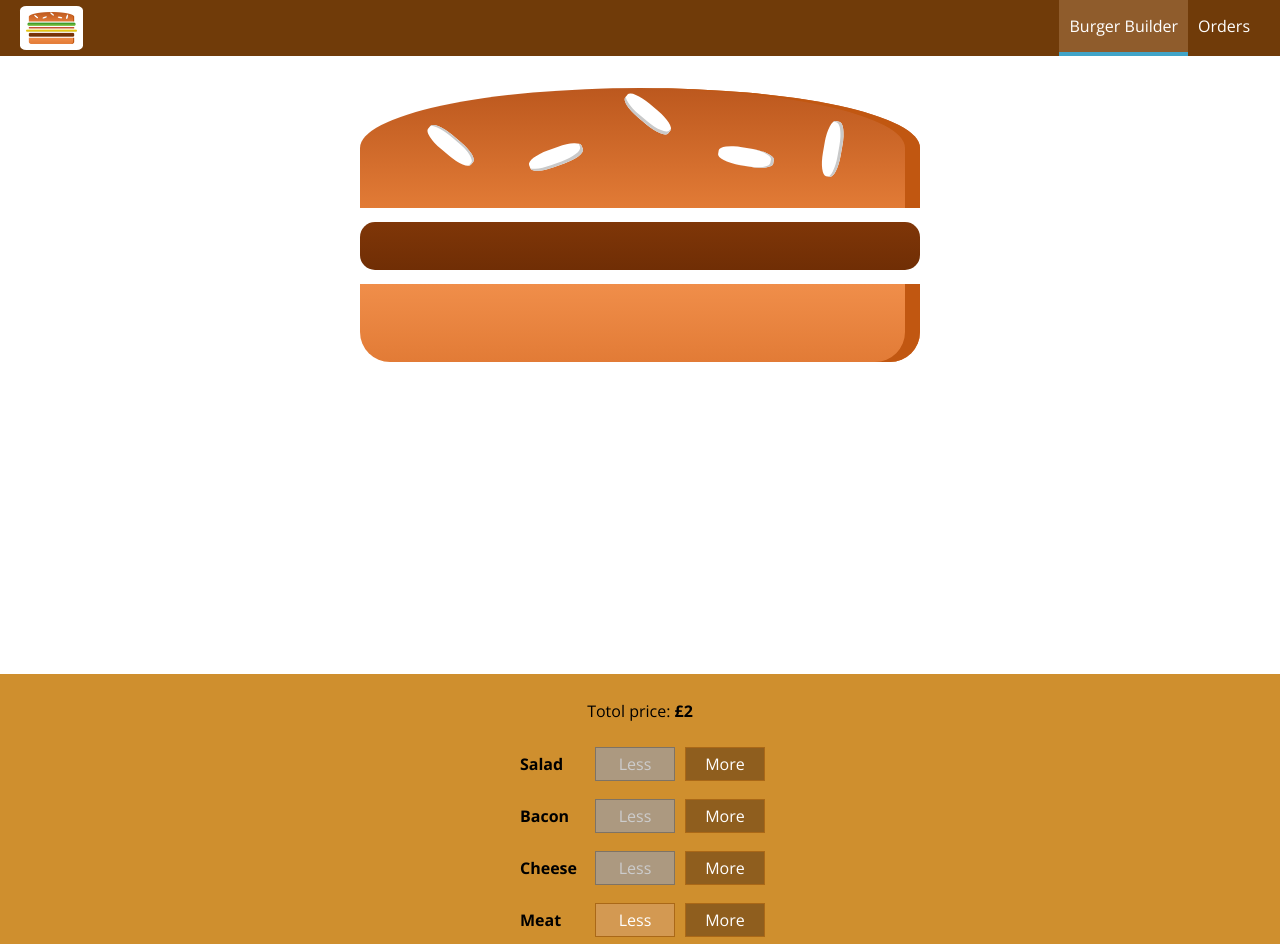
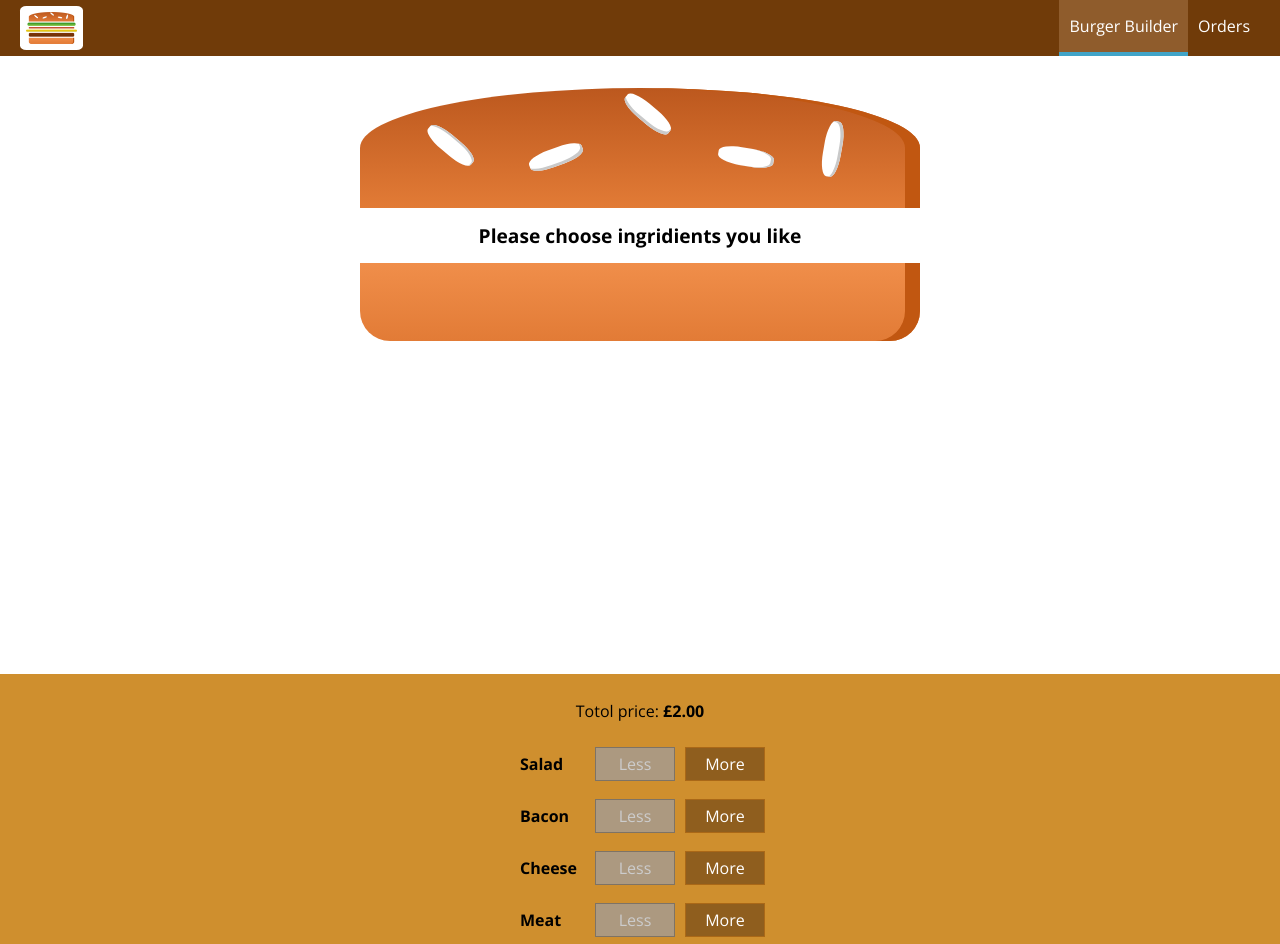
Before and after one commit to Vitalik-Kh/My-Burger, a React app: page / in a window 1280 px wide. Shown: the top 944 px of the page. Built offline with nearby package versions, Linux system fonts and the light colour scheme.

Commit message:
S15-L265 Add redux to checkout and contact form

```diff
--- a/src/components/Order/CheckoutSummery/CheckoutSummery.js
+++ b/src/components/Order/CheckoutSummery/CheckoutSummery.js
@@ -10,6 +10,7 @@ const checkoutSummery = (props) => {
       <h1>We hope you like it!</h1>
       <div style={{width: '100%', margin: 'auto'}}>
         <Burger ingridients={props.ingridients}/>
+        <p>Total price: <strong>{props.price}</strong></p>
       </div>
       <Button
         type='Danger'
--- a/src/containers/BurgerBuilder/BurgerBuilder.js
+++ b/src/containers/BurgerBuilder/BurgerBuilder.js
@@ -11,19 +11,9 @@ import withErrorHandler from '../../hoc/withErrorHandler';
 import {connect} from 'react-redux';
 import * as actionTypes from '../../store/actions';
 
-const INGRIDIENTS_PRICES = {
-  salad: 0.70,
-  bacon: 1.00,
-  cheese: 1.10,
-  meat: 1.20
-}
-
 class BurgerBuilder extends Component {
   state = {
-    totalPrice: 2.00,
-    purchasable: false,
     viewOrder: false,
-    currency: '£',
     loading: false,
     error: false
   }
@@ -44,28 +34,7 @@ class BurgerBuilder extends Component {
         return ingridients[key];
       })
       .reduce((sum, el) => sum + el);
-      this.setState({purchasable: sum > 0});
-  }
-
-  addIngridient = (type) => {
-    const newIngridients = {...this.state.ingridients};
-    let newPrice = parseFloat(this.state.totalPrice);
-    newIngridients[type] += 1;
-    newPrice += INGRIDIENTS_PRICES[type];
-    this.setState({ingridients: newIngridients, totalPrice: newPrice.toFixed(2)});
-    this.updateStatePurchasable(newIngridients);
-  }
-
-  removeIngridient = (type) => {
-    const newIngridients = {...this.state.ingridients};
-    let newPrice = parseFloat(this.state.totalPrice);
-    if (newIngridients[type] > 0) {
-       newIngridients[type] -= 1;
-       newPrice -= INGRIDIENTS_PRICES[type];
-       this.setState({ingridients: newIngridients, totalPrice: newPrice.toFixed(2)});
-       this.updateStatePurchasable(newIngridients);
-
-    }
+    return sum > 0;
   }
 
   viewOrder = () => {
@@ -77,19 +46,7 @@ class BurgerBuilder extends Component {
   }
 
   continueOrder = () => {
-    const queryParams = [];
-    for (let i in this.props.ingridients) {
-      queryParams.push(encodeURIComponent(i) + '=' + encodeURIComponent(this.props.ingridients[i]));
-    }
-    queryParams.push('price=' + this.state.totalPrice);
-    const queryString = queryParams.join('&');
-
-    this.props.history.push({
-      pathname: this.props.match.url + 'checkout',
-      search: '?' + queryString
-
-
-    })
+    this.props.history.push(this.props.match.url + 'checkout');
   }
 
   render = () => {
@@ -109,8 +66,8 @@ class BurgerBuilder extends Component {
             addIngridient={this.props.onAddIngridient}
             removeIngridient={this.props.onRemoveIngridient}
             disabled={btnIsDisabled}
-            price={this.state.currency + this.state.totalPrice}
-            purchasable={!this.state.purchasable}
+            price={this.props.currency + this.props.totalPrice}
+            purchasable={!this.updateStatePurchasable(this.props.ingridients)}
             clicked={this.viewOrder}/>
         </Aux>
       );
@@ -119,7 +76,7 @@ class BurgerBuilder extends Component {
           ingridients={this.props.ingridients}
           cancel={this.hideOrder}
           checkout={this.continueOrder}
-          price={this.state.currency + this.state.totalPrice}/>
+          price={this.props.currency + this.props.totalPrice}/>
       );
     }
 
@@ -143,7 +100,8 @@ class BurgerBuilder extends Component {
 const mapStateToProps = (state) => {
   return {
     ingridients: state.ingridients,
-    totalPrice: state.totalPrice
+    totalPrice: state.totalPrice.toFixed(2),
+    currency: state.currency
   };
 };
 
--- a/src/containers/Checkout/Checkout.js
+++ b/src/containers/Checkout/Checkout.js
@@ -5,25 +5,9 @@ import CheckoutSummery from '../../components/Order/CheckoutSummery/CheckoutSumm
 import Spinner from '../../components/UI/Spinner/Spinner';
 import ContactData from './ContactData/ContactData';
 
+import {connect} from 'react-redux';
+
 class Checkout extends Component {
-  state={
-    ingridients: null,
-    price: 0
-  }
-
-  componentWillMount = () => {
-    const query = new URLSearchParams(this.props.location.search);
-    const orderIngridients = {};
-    let price;
-    for (let param of query.entries()) {
-      if (param[0] === 'price') {
-        price = param[1];
-      } else {
-        orderIngridients[param[0]] = +param[1];
-      }
-    }
-    this.setState({ingridients: orderIngridients, price: price});
-  }
 
   clickCancel = () => {
     this.props.history.goBack();
@@ -34,32 +18,35 @@ class Checkout extends Component {
   }
 
   render() {
-    console.log(this.state.ingridients);
     let checkout = <Spinner />;
-    if (this.state.ingridients) {//in course files they skip this check
     checkout = (
       <CheckoutSummery
-          ingridients={this.state.ingridients}
+        ingridients={this.props.ingridients}
         clickCancel={this.clickCancel}
-          clickContinue={this.clickContinue}/>
+        clickContinue={this.clickContinue}
+        price={this.props.currency + this.props.totalPrice.toFixed(2)}/>
     );
-    }
+
 
     return (
       <div>
         {checkout}
         <Route
           path={this.props.match.url + '/contact-data'}
-            render={(props) => {
-              return (<ContactData
-                ingridients={this.state.ingridients}
-                price={this.state.price}
-                {...props}/>)
-            }} />
+          component={ContactData}
+        />
       </div>
-
     );
   }
 }
 
-export default Checkout;
+const mapStateToProps = (state) => {
+  return {
+    ingridients: state.ingridients,
+    totalPrice: state.totalPrice,
+    currency: state.currency
+  };
+};
+
+
+export default connect(mapStateToProps)(Checkout);
--- a/src/containers/Checkout/ContactData/ContactData.js
+++ b/src/containers/Checkout/ContactData/ContactData.js
@@ -4,6 +4,7 @@ import classes from './ContactData.css';
 import axios from '../../../axiosOrder'
 import Spinner from '../../../components/UI/Spinner/Spinner';
 import Input from '../../../components/UI/Input/Input';
+import {connect} from 'react-redux';
 
 class ContactData extends Component {
   state = {
@@ -102,7 +103,7 @@ class ContactData extends Component {
     }
     const order = {
       ingridients: this.props.ingridients,
-      price: this.props.price,
+      price: this.props.totalPrice,
       orderData: formData
     }
     axios.post('/orders.json', order)
@@ -195,4 +196,11 @@ class ContactData extends Component {
   }
 }
 
-export default ContactData;
+const mapStateToProps = (state) => {
+  return {
+    ingridients: state.ingridients,
+    totalPrice: state.totalPrice
+  };
+};
+
+export default connect(mapStateToProps)(ContactData);
--- a/src/store/reducers/reducer.js
+++ b/src/store/reducers/reducer.js
@@ -4,10 +4,18 @@ const initialState = {
   ingridients: {
     salad: 0,
     cheese: 0,
-    meat: 1,
+    meat: 0,
     bacon: 0
   },
+  currency: '£',
   totalPrice: 2
+}
+
+const INGRIDIENTS_PRICES = {
+  salad: 0.70,
+  bacon: 1.00,
+  cheese: 1.10,
+  meat: 1.20
 }
 
 const reducer = (state = initialState, action) => {
@@ -18,7 +26,8 @@ const reducer = (state = initialState, action) => {
         ingridients: {
           ...state.ingridients,
           [action.ingridientName]: state.ingridients[action.ingridientName] + 1
-        }
+        },
+        totalPrice: state.totalPrice + INGRIDIENTS_PRICES[action.ingridientName]
 
       };
     case actionTypes.REMOVE_INGRIDIENT:
@@ -27,7 +36,8 @@ const reducer = (state = initialState, action) => {
         ingridients: {
           ...state.ingridients,
           [action.ingridientName]: state.ingridients[action.ingridientName] - 1
-        }
+        },
+        totalPrice: state.totalPrice - INGRIDIENTS_PRICES[action.ingridientName]
       };
   }
   return state;
```
Lines whose indentation alone changed are shown as unchanged.
